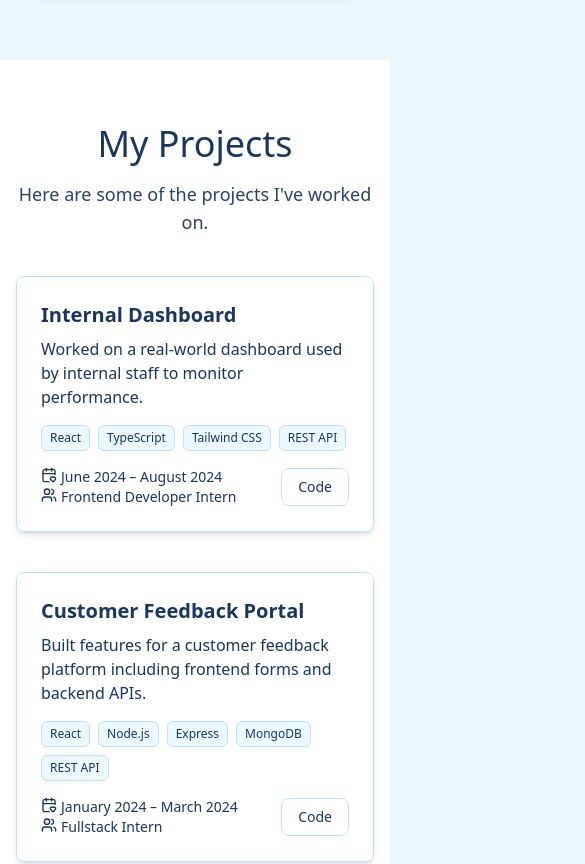
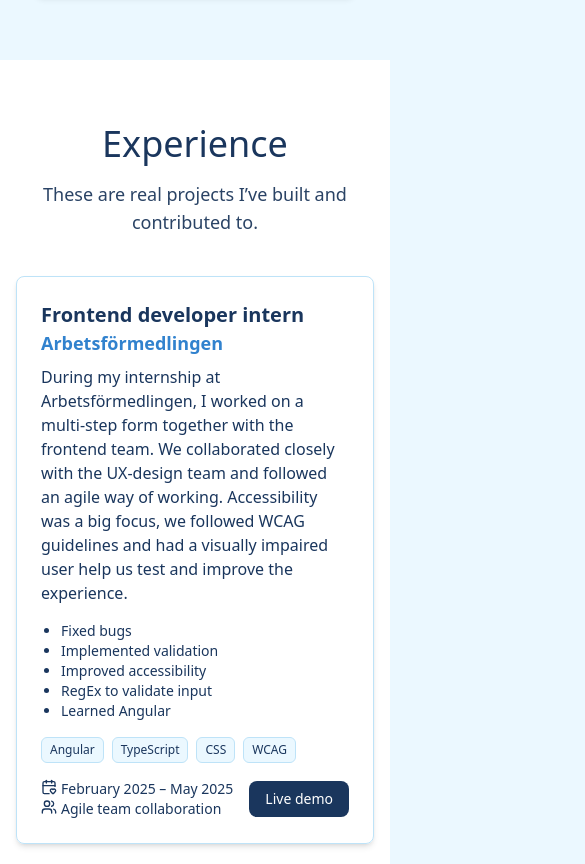
Before and after one commit to ranaaaa1234/ranasportfolionew, a React (Vite) app: page / in a window 390 px wide. Shown: the part 4440-5304 px from the top of the page, 585 px wide, since content can reach past the window. Built offline with nearby package versions, Linux system fonts and the light colour scheme.

Commit message:
build the contact form and links

```diff
--- a/package.json
+++ b/package.json
@@ -12,6 +12,7 @@
   "dependencies": {
     "@heroicons/react": "^2.2.0",
     "@tailwindcss/vite": "^4.1.11",
+    "emailjs-com": "^3.2.0",
     "lucide-react": "^0.525.0",
     "react": "^19.1.0",
     "react-dom": "^19.1.0",
--- a/src/App.tsx
+++ b/src/App.tsx
@@ -4,6 +4,7 @@ import About from "./components/About";
 import Skills from "./components/Skills";
 import Projects from "./components/Experience";
 import Experience from "./components/Projects";
+import Contact from "./components/Contact";
 
 
 function App() {
@@ -15,6 +16,7 @@ function App() {
       <Skills />
       <Projects />
       <Experience />
+      <Contact />
 
 
     </>
--- /dev/null
+++ b/src/components/Contact.tsx
@@ -0,0 +1,144 @@
+import emailjs from "emailjs-com";
+import { useRef, useState } from "react";
+import { Mail, Github, Linkedin } from "lucide-react";
+
+function Contact() {
+  const email = "ranaa_safi@hotmail.com";
+  const form = useRef<HTMLFormElement>(null);
+  const [message, setMessage] = useState("");
+
+  const sendEmail = (e: React.FormEvent<HTMLFormElement>) => {
+    e.preventDefault();
+
+    if (form.current) {
+      emailjs
+        .sendForm(
+          "service_tv1bg08",
+          "template_bnfm7ve",
+          form.current,
+          "Dxftnm7vZ75Rvo-KA"
+        )
+        .then(
+          (result: any) => {
+            console.log(result.text);
+            setMessage("Message sent succesfully!");
+          },
+          (error: any) => {
+            console.log(error.text);
+            setMessage("Error sending message, please try again.");
+          }
+        );
+
+      (e.target as HTMLFormElement).reset();
+    }
+  };
+
+  return (
+    <section
+      id="contact"
+      className="flex flex-col items-center justify-center bg-blue-50 px-4 py-16"
+    >
+      <div className="flex flex-col items-center text-center mb-10">
+        <h2 className="text-4xl font-light text-blue-900 mb-5">
+          Let's connect
+        </h2>
+        <p className="text-blue-700 text-lg max-w-2xl">
+          I'm always open to discussing new projects, creative ideas or
+          opportunities to be part of your vision.
+        </p>
+      </div>
+
+<div className="flex flex-row gap-20 items-center mb-10">
+
+<section className="flex flex-col items-center gap-6 py-10 px-4">
+  <div className="w-full max-w-md space-y-4">
+    <a
+      href={`mailto:${email}`}
+      className="flex items-center gap-3 border border-blue-400 text-blue-900 rounded-lg p-4 shadow-sm hover:bg-gradient-to-br from-blue-50 via-purple-100 to-blue-200"
+    >
+      <Mail className="w-5 h-5" />
+      {email}
+    </a>
+
+    <a
+      href="https://github.com/ranaaaa1234"
+      target="_blank"
+      rel="noopener noreferrer"
+      className="flex items-center gap-3 border border-blue-400 text-blue-900 rounded-lg p-4 shadow-sm hover:bg-gradient-to-br from-blue-50 via-purple-100 to-blue-200"
+    >
+      <Github className="w-5 h-5" />
+      GitHub
+    </a>
+
+    <a
+      href="https://www.linkedin.com/in/ranna-safi/"
+      target="_blank"
+      rel="noopener noreferrer"
+      className="flex items-center gap-3 border border-blue-400 text-blue-900 rounded-lg p-4 shadow-sm hover:bg-gradient-to-br from-blue-50 via-purple-100 to-blue-200"
+    >
+      <Linkedin className="w-5 h-5" />
+      LinkedIn
+    </a>
+  </div>
+</section>
+
+      <section className="w-full max-w-xl bg-white p-8 rounded-lg shadow-md border border-blue-100">
+        <h4 className="text-blue-900 text-xl font-semibold">
+          Send me a message:
+        </h4>
+        <p className="mb-10 text-blue-400">
+          Leave me a message and I’ll get back to you as soon as I can!
+        </p>
+        {message && <p className="mb-4 text-sm text-green-600">{message}</p>}
+
+        <form ref={form} onSubmit={sendEmail} className="flex flex-col gap-2">
+        <div className="flex flex-row gap-2 mb-2">
+
+
+            <div className="flex flex-col w-full mb-4">
+         <h4 className="mb-2 font-semibold">Email:</h4>
+          <input
+            type="email"
+            name="user_email"
+            placeholder="Your@email address"
+            required
+            className="border border-blue-100 rounded-lg px-4 py-2 focus:outline-none focus:ring-2 focus:ring-blue-300"
+          />
+          </div>
+
+          <div className="flex flex-col w-full">
+          <h4 className="mb-2 font-semibold">Subject:</h4>
+          <input
+            type="Subject"
+            name="user_email"
+            placeholder="Your message subject..."
+            required
+            className="border border-blue-100 rounded-lg px-4 py-2 focus:outline-none focus:ring-2 focus:ring-blue-300"
+          />
+
+          </div>
+
+          </div>
+          <h4 className="mb-0 font-semibold">Message:</h4>
+          <textarea
+            name="message"
+            rows={6}
+            placeholder="Type your message here..."
+            required
+            className="border border-blue-100 rounded-lg px-4 py-2 focus:outline-none focus:ring-2 focus:ring-blue-300"
+          ></textarea>
+
+          <input
+            type="submit"
+            value="Send Message"
+            className="bg-blue-900 text-white px-6 py-2 rounded-lg hover:opacity-90 cursor-pointer"
+          />
+        </form>
+
+        </section>
+      </div>
+    </section>
+  );
+}
+
+export default Contact;
--- a/src/components/Experience.tsx
+++ b/src/components/Experience.tsx
@@ -3,28 +3,41 @@ import { CalendarHeart, Users } from "lucide-react";
 function Experience() {
   const experienceList = [
     {
-    company: "Company Name 1",
-    role: "Frontend Developer Intern",
-    timeLine: "June 2024 – August 2024",
-    description: "Worked on a real-world dashboard used by internal staff to monitor performance.",
+      role: "Frontend developer intern",
+      company: "Arbetsförmedlingen",
+      collab: "Agile team collaboration",
+      timeLine: "February 2025 – May 2025",
+      description:
+        "During my internship at Arbetsförmedlingen, I worked on a multi-step form together with the frontend team. We collaborated closely with the UX-design team and followed an agile way of working. Accessibility was a big focus, we followed WCAG guidelines and had a visually impaired user help us test and improve the experience.",
+      list: ["Fixed bugs", "Implemented validation", "Improved accessibility", "RegEx to validate input", "Learned Angular"],
       project: {
-      title: "Internal Dashboard",
-      tech: ["React", "TypeScript", "Tailwind CSS", "REST API"],
-      live: null,
+        title: "Anställda med stöd",
+        tech: ["Angular", "TypeScript", "CSS", "WCAG"],
+        live: "https://arbetsformedlingen.se/for-arbetsgivare/anstallningsstod/anmal-ditt-intresse/intro",
       },
 
       timelineIcon: <CalendarHeart className="w-4 h-4 text-blue-900" />,
       collabIcon: <Users className="w-4 h-4 text-blue-900" />,
     },
     {
-    company: "Company Name 2",
-    role: "Fullstack Intern",
-    timeLine: "January 2024 – March 2024",
-    description: "Built features for a customer feedback platform including frontend forms and backend APIs.",
+      role: "Frontend developer intern",
+      company: "Mappi.AI",
+      collab: "Team of 3",
+      timeLine: " November 2024 – February 2025",
+      description:
+        "At Mappi.ai, I worked as an UX-designer, in a team, creating prototypes and improving the overall user experience based on user research. I also worked as a frontend developer, my team and I took those designs and brought them to life by implementing them on the website to make it both more functional and visually appealing.",
+      list: ["Fixed bugs", "Implemented carousel to showcase features and tasks", "Learned TypeScript", "Built and styled modal components for displaying dynamic content", "Created wireframes and prototypes in Figma for improvement suggestions and new features"],
       project: {
-      name: "Customer Feedback Portal",
-      tech: ["React", "Node.js", "Express", "MongoDB", "REST API"],
-      live: null,
+        title: "Customer Feedback Portal",
+        tech: [
+          "React",
+          "TypeScript",
+          "Chakra UI",
+          "UX-design",
+          "Figma",
+          "Wireframes",
+        ],
+        live: "https://www.mappi.ai/",
       },
 
       timelineIcon: <CalendarHeart className="w-4 h-4 text-blue-900" />,
@@ -34,15 +47,15 @@ function Experience() {
 
   return (
     <section
-      id="projects"
+      id="experience"
       className="flex flex-col items-center justify-center bg-white py-16 px-4"
     >
-      <h2 className="text-4xl font-light text-blue-900 mb-4">My Projects</h2>
+      <h2 className="text-4xl font-light text-blue-900 mb-4">Experience</h2>
       <p className="text-lg text-blue-800 mb-10 text-center max-w-xl">
-        Here are some of the projects I've worked on.
+        These are real projects I’ve built and contributed to.
       </p>
 
-      <div className="grid gap-10 md:grid-cols-2 xl:grid-cols-2 max-w-7xl w-full">
+      <div className="grid gap-10 md:grid-cols-1 xl:grid-cols-1 max-w-5xl w-full">
         {experienceList.map((project) => (
           <div
             key={`${project.company}-${project.role}`}
@@ -50,17 +63,28 @@ function Experience() {
           >
             <div className="p-6 flex flex-col justify-between flex-grow">
               <div>
-                <h3 className="text-xl font-semibold text-blue-900 mb-2">
-                  {project.project.title || project.project.name}
+                <h3 className="text-xl font-semibold text-blue-900 mb-0">
+                  {project.role}
                 </h3>
+                <p className="text-lg font-semibold text-blue-500 mb-2">
+                  {project.company}
+                </p>
                 <p className="text-blue-900 font-light mb-4">
                   {project.description}
                 </p>
+                {project.list && (
+                  <ul className="list-disc pl-5 text-sm text-blue-900 mb-4">
+                    {project.list.map((item, index) => (
+                      <li key={index}>{item}</li>
+                    ))}
+                  </ul>
+                )}
+
                 <ul className="flex flex-wrap gap-2 text-xs text-blue-900 mb-4">
                   {project.project.tech.map((tech) => (
                     <li
                       key={tech}
-                      className="bg-blue-50 px-2 py-1 rounded-md border-blue-100 border hover:opacity-70"
+                      className="bg-blue-50 px-2 py-1 rounded-md border-blue-100 border hover:opacity-90"
                     >
                       {tech}
                     </li>
@@ -76,20 +100,19 @@ function Experience() {
                   </p>
                   <p className="text-blue-900 font-light flex gap-1">
                     {project.collabIcon}
-                    {project.role}
+                    {project.collab}
                   </p>
                 </div>
 
                 <div className="flex gap-2">
                   <a
-                    ref={project.project.live}
+                    href={project.project.live}
                     target="_blank"
                     rel="noopener noreferrer"
-                    className="border border-blue-100 text-blue-900 px-4 py-2 rounded-lg hover:opacity-70 text-sm"
+                    className="bg-blue-900 text-white px-4 py-2 rounded-lg hover:opacity-90 text-sm"
                   >
-                    Code
+                    Live demo
                   </a>
-
                 </div>
               </div>
             </div>
--- a/src/components/Projects.tsx
+++ b/src/components/Projects.tsx
@@ -30,7 +30,7 @@ function Projects () {
     {
       title: "Chatify",
       image: "/src/assets/chatifyImg.jpeg",
-      description: "A chat platform with user registration and login functionality.",
+      description: "A real-time chat platform with user registration and login functionality. This was my first fullstack project, where I learned to work with MongoDB and REST-APIs.",
       tech: ["React", "JavaScript", "CSS", "MongoDB", "REST-API", "Netlify"],
       timeline: "2 months",
       collab: "Solo project",
@@ -44,7 +44,7 @@ function Projects () {
       title: "Food Explorer",
       image: "/src/assets/foodImg.jpeg",
       description:
-        "A recipe search app where users can find meal ideas with images.",
+        "A recipe search app where users can find meal ideas with images. This was one of my first projects where I learned to work with APIs.",
       tech: ["React", "JavaScript", "CSS", "REST-API", "Netlify"],
       timeline: "1 month",
       collab: "Solo project",
@@ -63,7 +63,7 @@ function Projects () {
     >
       <h2 className="text-4xl font-light text-blue-900 mb-4">My Projects</h2>
       <p className="text-lg text-blue-800 mb-10 text-center max-w-xl">
-        Here are some of the projects I've worked on.
+        Here are some of my own projects I've worked on.
       </p>
 
       <div className="grid gap-10 md:grid-cols-2 xl:grid-cols-2 max-w-7xl w-full">
```
Also changed, not shown: 1 other file (tests, documents, lock files or other folders). Lines whose indentation alone changed are shown as unchanged.
